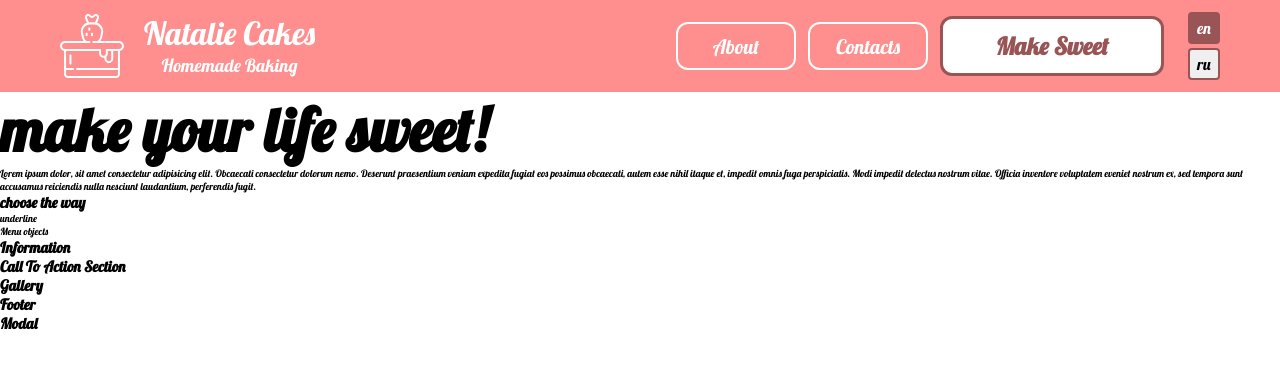
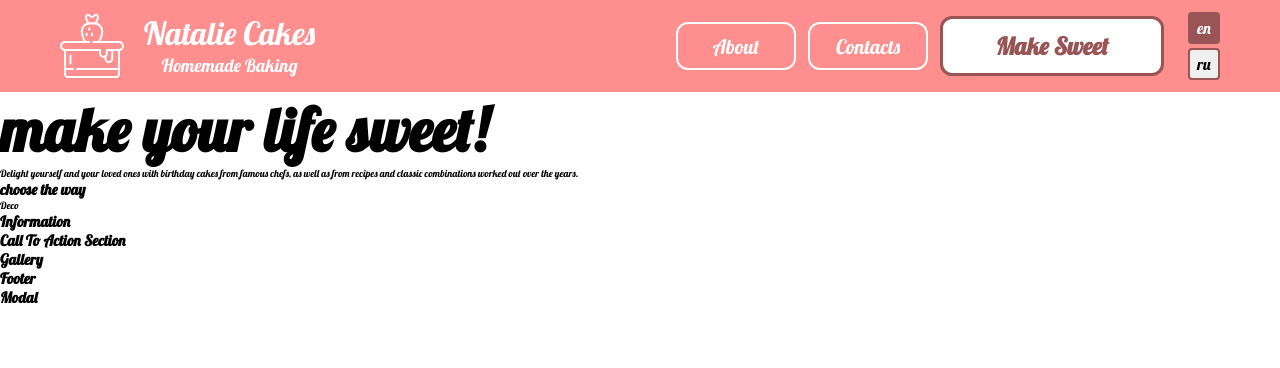
Before and after one commit to AndrewShmorhunGit/natalie-cakes, a React (Create React App) app: page / in a window 1280 px wide. Shown: the top 368 px of the page. Built offline with nearby package versions, Linux system fonts and the light colour scheme.

Commit message:
Auto stash before checking out "HEAD"

```diff
--- a/src/components/hero/Hero.tsx
+++ b/src/components/hero/Hero.tsx
@@ -7,17 +7,10 @@ export function Hero({ contentBox }: { contentBox: IContentBox }) {
   return (
     <div>
       <MainHeader>{data.mainHeader}</MainHeader>
-      <p>
-        Lorem ipsum dolor, sit amet consectetur adipisicing elit. Obcaecati
-        consectetur dolorum nemo. Deserunt praesentium veniam expedita fugiat
-        eos possimus obcaecati, autem esse nihil itaque et, impedit omnis fuga
-        perspiciatis. Modi impedit delectus nostrum vitae. Officia inventore
-        voluptatem eveniet nostrum ex, sed tempora sunt accusamus reiciendis
-        nulla nesciunt laudantium, perferendis fugit.
-      </p>
-      <h2>{data.menu}</h2>
-      <div>underline</div>
-      <div>Menu objects</div>
+      <p>{data.heroTagline}</p>
+      <h2>{data.slogan}</h2>
+      <div>Deco</div>
+      <div></div>
     </div>
   );
 }
--- a/src/content/content.ts
+++ b/src/content/content.ts
@@ -12,12 +12,16 @@ const contentEn: IInnerContent = {
   makeSweet: "make sweet",
   // Hero
   mainHeader: "make your life sweet!",
-  text: "Tagline,Lorem ipsum dolor, sit amet consectetur adipisicing elit. Obcaecati consectetur dolorum nemo. Deserunt praesentium veniam expedita fugiat eos possimus obcaecati, autem esse nihil itaque et, impedit omnis fuga perspiciatis. Modi impedit delectus nostrum vitae. Officia inventore voluptatem eveniet nostrum ex, sed tempora sunt accusamus reiciendis nulla nesciunt laudantium, perferendis fugit.",
-  menu: "choose the way",
+  heroTagline:
+    "Delight yourself and your loved ones with birthday cakes from famous chefs, as well as from recipes and classic combinations worked out over the years.",
+  slogan: "choose the way",
+  icons: {
     birthdayCake: "birthday cake",
     cakesAndPies: "cakes and pies",
     cupCakes: "cup cakes",
     gingerBread: "gingerbread",
+  },
+
   /// Info
   ingredients: "ingredients",
   ingredientsText: {
@@ -66,12 +70,15 @@ const contentRu: IInnerContent = {
   makeSweet: "подсластить!",
   // Hero
   mainHeader: "Сделай свой день сладким!",
-  text: "Порадуйте себя и своих близких празднечными тортами как от известных шеф-поваров, так и от отработанныч годами рецептами и классическими сочетаниями",
-  menu: "сделай себе праздник",
+  heroTagline:
+    "Порадуйте себя и своих близких празднечными тортами как от известных шеф-поваров, так и от отработанныч годами рецептами и классическими сочетаниями",
+  slogan: "сделай себе праздник",
+  icons: {
     birthdayCake: "торт ко дню рождения",
     cakesAndPies: "торты и пироги",
     cupCakes: "капкейки",
     gingerBread: "пряники",
+  },
   /// Info
   ingredients: "ингредиенты",
   ingredientsText: {
```
Also changed, not shown: src/interfaces/IContent.ts (+8 -6 lines). Lines whose indentation alone changed are shown as unchanged.
